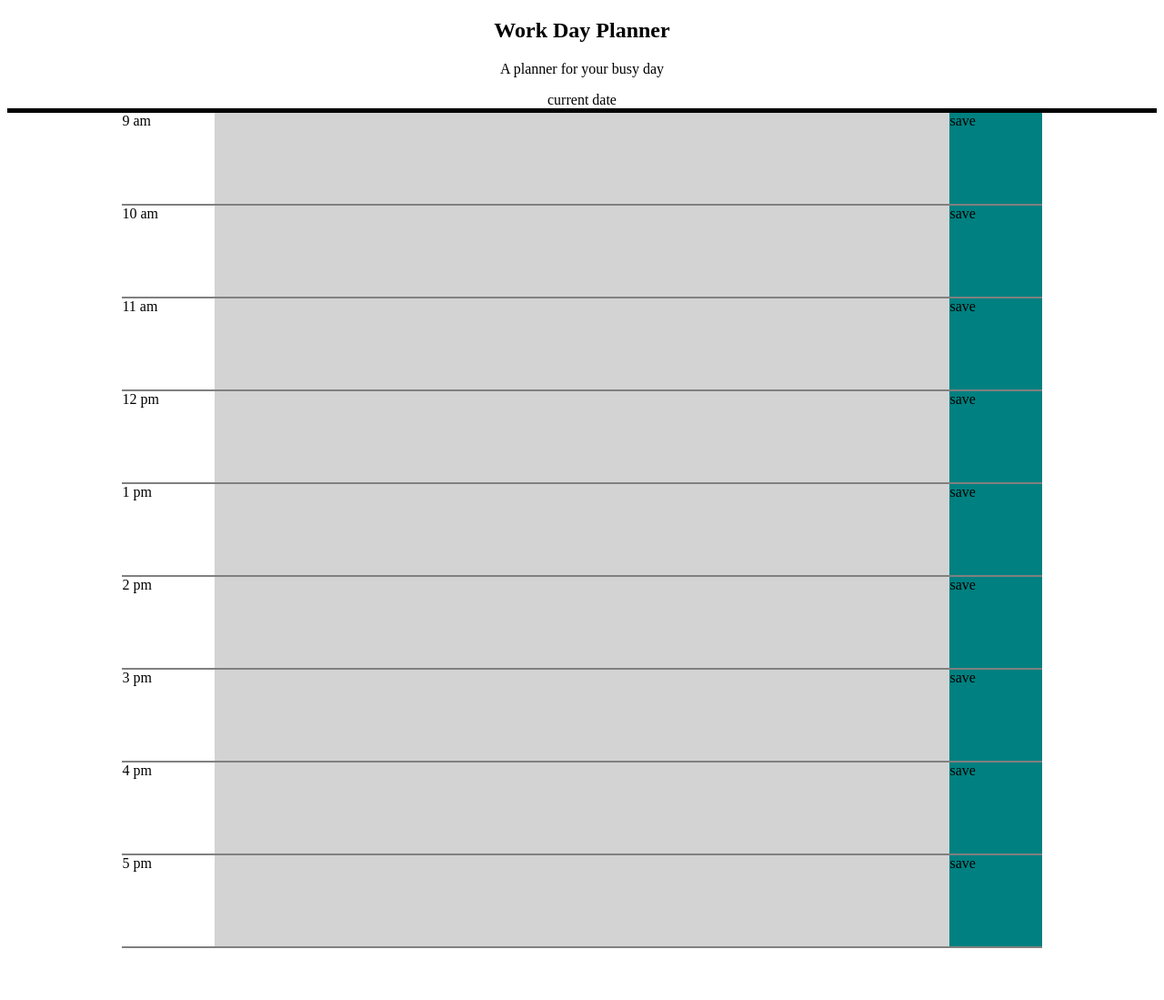
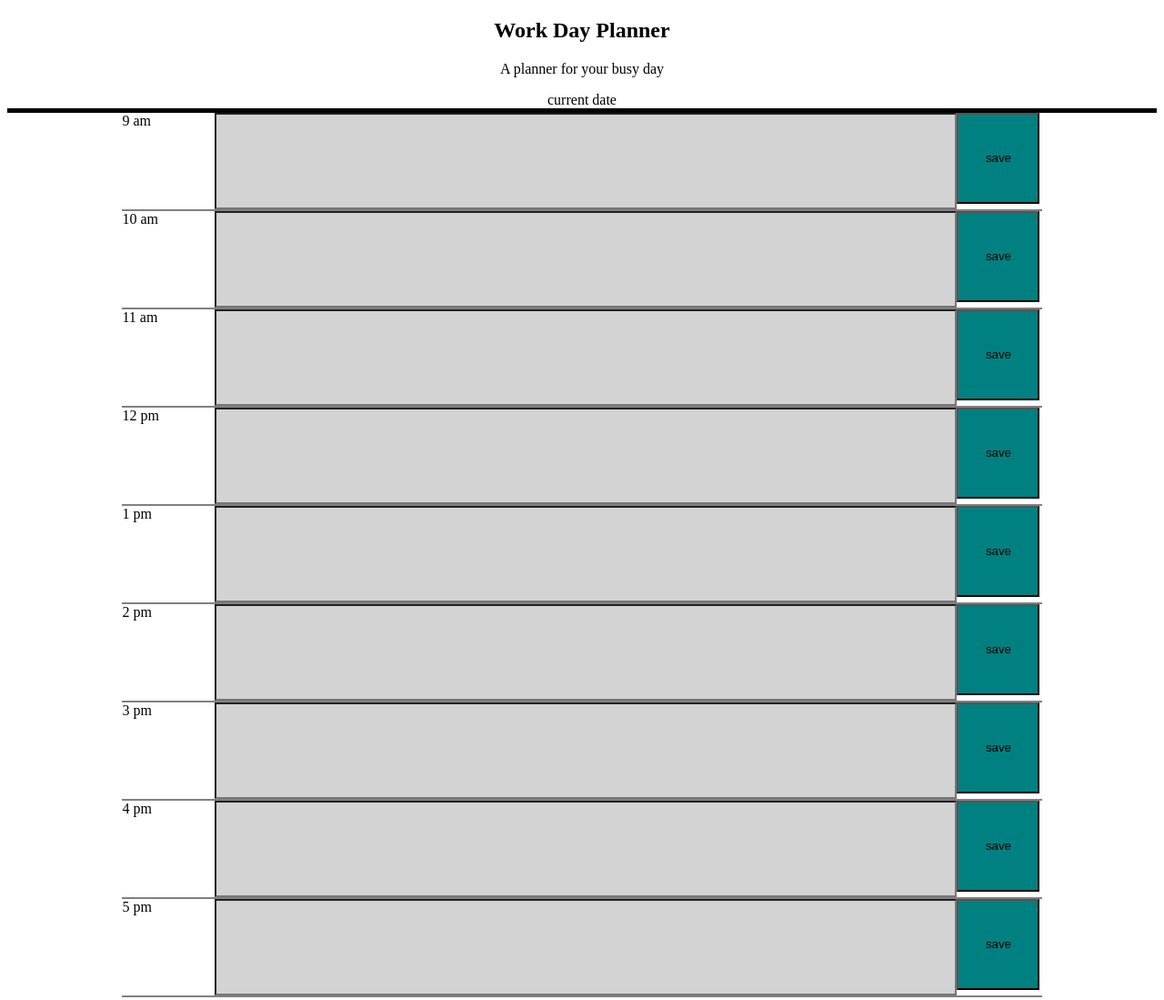
Before and after one commit to pitekcharles/code-HW05, a plain HTML site: page index.html in a window 1280 px wide. Shown: the whole page at 91% size. Before the commit the page ends 1050 px from the top, so only its background shows below. Drawn offline with nearby package versions, Linux system fonts and the light colour scheme.

Commit message:
changed html and css a little for styling

```diff
--- a/index.html
+++ b/index.html
@@ -17,50 +17,50 @@
         <div class="date">current date</div>
     </section>
     <div class="planner clearfix">
-        <div class="clearfix timeSlot">
-            <div class="time">9 am</div>
-            <div class="plan"></div>
-            <div class="saveButton">save</div>
+        <div class="clearfix timeSlot" data-time="9">
+            <div class="time" >9 am</div>
+            <input class="plan"></input>
+            <button class="saveButton">save</button>
         </div>
-        <div class="clearfix timeSlot">
-            <div class="time">10 am</div>
-            <div class="plan"></div>
-            <div class="saveButton">save</div>
+        <div class="clearfix timeSlot" data-time="10">
+            <div class="time" >10 am</div>
+            <input class="plan"></input>
+            <button class="saveButton">save</button>
         </div>
-        <div class="clearfix timeSlot">
-            <div class="time">11 am</div>
-            <div class="plan"></div>
-            <div class="saveButton">save</div>
+        <div class="clearfix timeSlot" data-time="11">
+            <div class="time" >11 am</div>
+            <input class="plan"></input>
+            <button class="saveButton">save</button>
         </div>
-        <div class="clearfix timeSlot">
-            <div class="time">12 pm</div>
-            <div class="plan"></div>
-            <div class="saveButton">save</div>
+        <div class="clearfix timeSlot" data-time="12">
+            <div class="time" >12 pm</div>
+            <input class="plan"></input>
+            <button class="saveButton">save</button>
         </div>
-        <div class="clearfix timeSlot">
-            <div class="time">1 pm</div>
-            <div class="plan"></div>
-            <div class="saveButton">save</div>
+        <div class="clearfix timeSlot" data-time="13">
+            <div class="time" >1 pm</div>
+            <input class="plan"></input>
+            <button class="saveButton">save</button>
         </div>
-        <div class="clearfix timeSlot">
-            <div class="time">2 pm</div>
-            <div class="plan"></div>
-            <div class="saveButton">save</div>
+        <div class="clearfix timeSlot" data-time="14">
+            <div class="time" >2 pm</div>
+            <input class="plan"></input>
+            <button class="saveButton">save</button>
         </div>
-        <div class="clearfix timeSlot">
-            <div class="time">3 pm</div>
-            <div class="plan"></div>
-            <div class="saveButton">save</div>
+        <div class="clearfix timeSlot" data-time="15">
+            <div class="time" >3 pm</div>
+            <input class="plan"></input>
+            <button class="saveButton">save</button>
         </div>
-        <div class="clearfix timeSlot">
-            <div class="time">4 pm</div>
-            <div class="plan"></div>
-            <div class="saveButton">save</div>
+        <div class="clearfix timeSlot" data-time="16">
+            <div class="time" >4 pm</div>
+            <input class="plan"></input>
+            <button class="saveButton">save</button>
         </div>
-        <div class="clearfix timeSlot">
-            <div class="time">5 pm</div>
-            <div class="plan"></div>
-            <div class="saveButton">save</div>
+        <div class="clearfix timeSlot" data-time="17">
+            <div class="time" >5 pm</div>
+            <input class="plan"></input>
+            <button class="saveButton">save</button>
         </div>
     </div>
     <script src="./script.js"></script>
--- a/script.js
+++ b/script.js
@@ -16,3 +16,11 @@
 // }
 
 // plannerPop();
+
+function saveClick () { //function that is run when save button is clicked
+
+}
+
+function pullStorage () { //function to get info from local storage
+
+}
--- a/style.css
+++ b/style.css
@@ -28,7 +28,7 @@
 }
 
 .saveButton {
-    width:10%;
+    width:9%;
     float:left;
     height:100px;
     background: teal;
```
